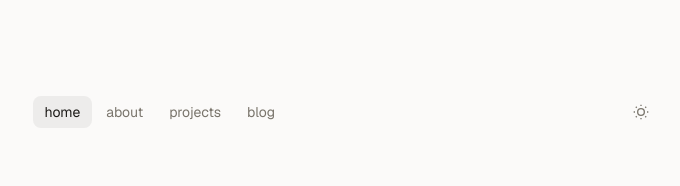
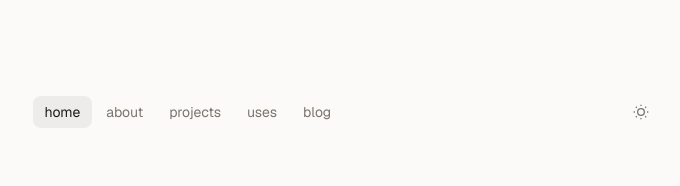
Before and after one commit to jmartinn/portfolio, a Next.js app: page / in a window 1280 px wide. Shown: the top 186 px of the page, without its empty margins (288-968 px from the left). Built offline with nearby package versions, Linux system fonts and the light colour scheme; no server answers; the database is empty.

Commit message:
chore(ui): remove dead css, restore uses page, improve dark mode contrast

```diff
--- a/app/globals.css
+++ b/app/globals.css
@@ -21,11 +21,11 @@
   .dark {
     --background: 30 8% 7%;
     --foreground: 40 10% 90%;
-    --muted: 30 6% 40%;
-    --muted-foreground: 30 8% 55%;
+    --muted: 30 6% 45%;
+    --muted-foreground: 30 8% 58%;
     --accent: 43 75% 52%;
     --accent-foreground: 30 8% 7%;
-    --border: 30 8% 18%;
+    --border: 30 8% 22%;
     --ring: 43 75% 52%;
     --destructive: 0 62.8% 30.6%;
     --destructive-foreground: 0 0% 98%;
@@ -41,7 +41,6 @@ html {
   min-width: 360px;
   scrollbar-gutter: stable;
   color-scheme: light;
-  @apply scroll-smooth;
 }
 
 .dark {
@@ -187,7 +186,48 @@ table {
   text-wrap: balance;
 }
 
-/* Animations */
+/* View Transition timing */
+:root {
+  --duration-exit: 120ms;
+  --duration-enter: 180ms;
+  --duration-move: 350ms;
+}
+
+@keyframes fade {
+  from { filter: blur(2px); opacity: 0; }
+  to { filter: blur(0); opacity: 1; }
+}
+
+::view-transition-old(.fade-out) {
+  animation: var(--duration-exit) ease-in fade reverse;
+}
+::view-transition-new(.fade-in) {
+  animation: var(--duration-enter) ease-out var(--duration-exit) both fade;
+}
+
+/* Isolate persistent elements from page transitions */
+::view-transition-group(site-nav),
+::view-transition-group(site-footer) {
+  animation: none;
+}
+::view-transition-old(site-nav),
+::view-transition-old(site-footer) {
+  display: none;
+}
+::view-transition-new(site-nav),
+::view-transition-new(site-footer) {
+  animation: none;
+}
+
+@media (prefers-reduced-motion: reduce) {
+  ::view-transition-old(*),
+  ::view-transition-new(*),
+  ::view-transition-group(*) {
+    animation-duration: 0s !important;
+    animation-delay: 0s !important;
+  }
+}
+
 @keyframes spin {
   from {
     transform: rotate(0deg);
@@ -196,137 +236,3 @@ table {
     transform: rotate(360deg);
   }
 }
-
-@keyframes fade-in {
-  from {
-    opacity: 0;
-    transform: translateY(8px);
-  }
-  to {
-    opacity: 1;
-    transform: translateY(0);
-  }
-}
-
-@keyframes fade-up {
-  from {
-    opacity: 0;
-    transform: translateY(16px);
-  }
-  to {
-    opacity: 1;
-    transform: translateY(0);
-  }
-}
-
-@keyframes slide-in-right {
-  from {
-    opacity: 0;
-    transform: translateX(-8px);
-  }
-  to {
-    opacity: 1;
-    transform: translateX(0);
-  }
-}
-
-@keyframes subtle-bounce {
-  0%, 100% {
-    transform: translateY(0);
-  }
-  50% {
-    transform: translateY(-2px);
-  }
-}
-
-@keyframes pulse-glow {
-  0%, 100% {
-    box-shadow: 0 0 0 0 hsl(var(--accent) / 0);
-  }
-  50% {
-    box-shadow: 0 0 0 4px hsl(var(--accent) / 0.1);
-  }
-}
-
-.animate-fade-in {
-  animation: fade-in 0.5s ease-out forwards;
-}
-
-.animate-fade-up {
-  animation: fade-up 0.6s ease-out forwards;
-}
-
-.animate-slide-in {
-  animation: slide-in-right 0.4s ease-out forwards;
-}
-
-/* Staggered animation delays */
-.stagger-1 { animation-delay: 0.05s; }
-.stagger-2 { animation-delay: 0.1s; }
-.stagger-3 { animation-delay: 0.15s; }
-.stagger-4 { animation-delay: 0.2s; }
-.stagger-5 { animation-delay: 0.25s; }
-.stagger-6 { animation-delay: 0.3s; }
-.stagger-7 { animation-delay: 0.35s; }
-.stagger-8 { animation-delay: 0.4s; }
-
-/* Interactive link with sliding underline */
-.link-hover {
-  @apply relative;
-}
-
-.link-hover::after {
-  @apply absolute bottom-0 left-0 h-px w-0 transition-all duration-300 ease-out;
-  content: '';
-  background-color: hsl(var(--accent));
-}
-
-.link-hover:hover::after {
-  @apply w-full;
-}
-
-/* Card hover lift effect */
-.card-hover {
-  @apply transition-all duration-300 ease-out;
-}
-
-.card-hover:hover {
-  transform: translateY(-2px);
-  box-shadow: 0 4px 12px -2px hsl(var(--foreground) / 0.08);
-}
-
-/* Avatar glow on hover */
-.avatar-glow {
-  @apply transition-all duration-300;
-}
-
-.avatar-glow:hover {
-  box-shadow: 0 0 0 3px hsl(var(--accent) / 0.2);
-}
-
-/* Arrow that slides on hover */
-.arrow-slide {
-  @apply transition-transform duration-200 ease-out;
-}
-
-.group:hover .arrow-slide {
-  transform: translateX(3px);
-}
-
-/* Subtle scale on hover */
-.hover-lift {
-  @apply transition-transform duration-200 ease-out;
-}
-
-.hover-lift:hover {
-  transform: scale(1.02);
-}
-
-/* Focus ring animation */
-.focus-ring {
-  @apply outline-none ring-0 ring-accent/0 transition-shadow duration-200;
-}
-
-.focus-ring:focus-visible {
-  @apply ring-2 ring-accent/50 ring-offset-2 ring-offset-background;
-}
--- a/lib/config/navigation.ts
+++ b/lib/config/navigation.ts
@@ -11,6 +11,7 @@ export const navItems = [
   { path: "/", name: "home" },
   { path: "/about", name: "about" },
   { path: "/projects", name: "projects" },
+  { path: "/uses", name: "uses" },
   { path: "/blog", name: "blog" },
 ] as const;
 
```
